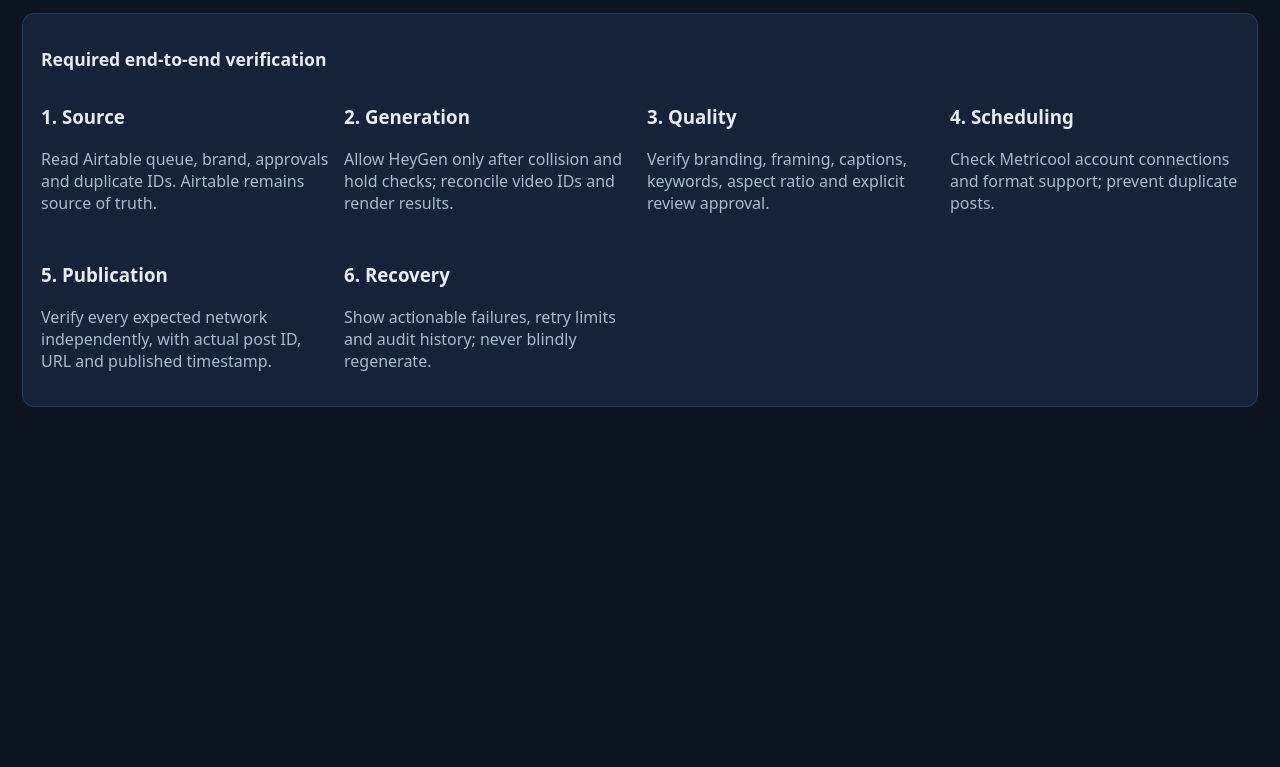
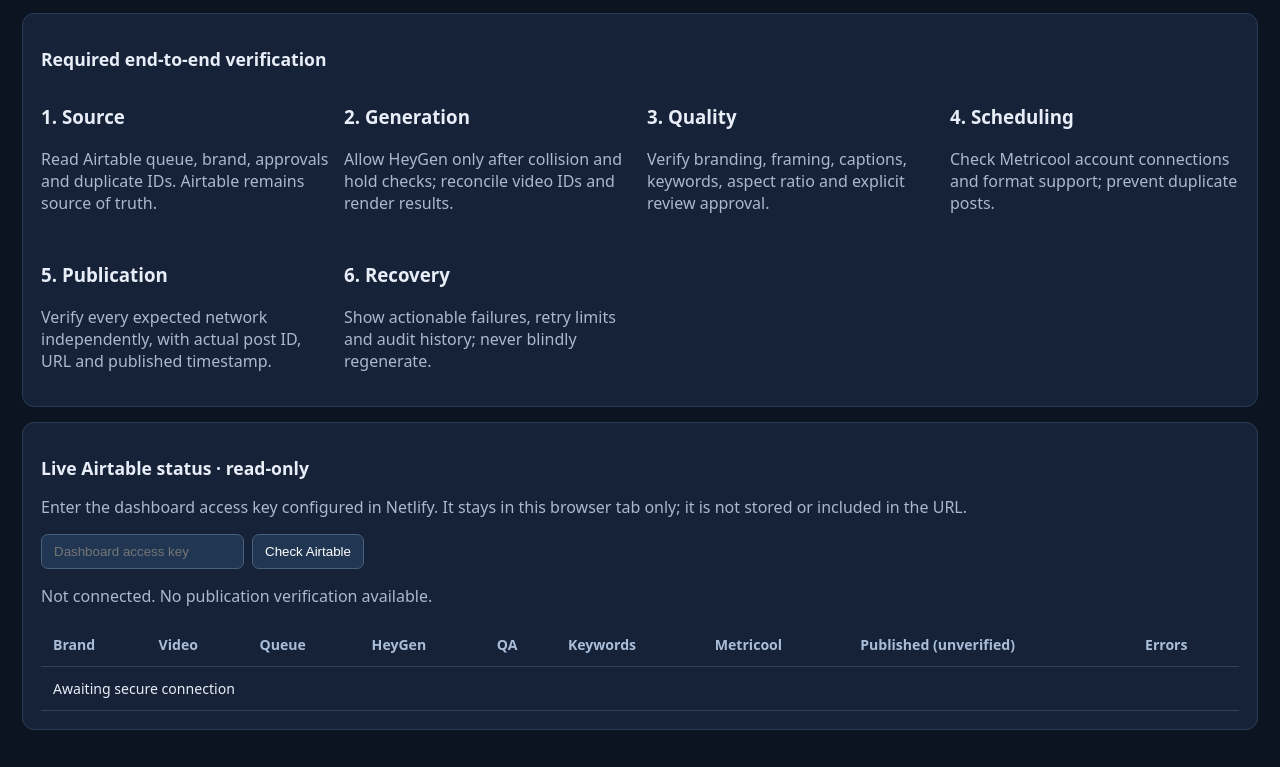
Before and after one commit to Muttanbal/kiwi-driver-video-control-centre, a plain HTML site: page index.html in a window 1280 px wide. Shown: the part 1233-2000 px from the top of the page. Before the commit the page ends 1677 px from the top, so only its background shows below. Drawn offline with Linux system fonts and the light colour scheme.

Commit message:
Display secured read-only Airtable records in Video Control Centre

```diff
--- a/index.html
+++ b/index.html
@@ -9,7 +9,24 @@
 <section class="card"><h2>Action queue</h2><div id="actions"></div></section>
 <section class="card"><h2>Video pipeline</h2><p>Actual records will appear only after the secure server integration is deployed and validated.</p><div class="scroll"><table><thead><tr><th>Video</th><th>Brand</th><th>Airtable</th><th>HeyGen</th><th>Visual & branding QA</th><th>Keywords</th><th>Metricool</th><th>Network publication</th><th>Errors / retry</th></tr></thead><tbody id="videos"><tr><td colspan="9" class="muted">No verified live data connection</td></tr></tbody></table></div></section>
 <section class="card"><h2>Required end-to-end verification</h2><div class="grid"><div><h3>1. Source</h3><p>Read Airtable queue, brand, approvals and duplicate IDs. Airtable remains source of truth.</p></div><div><h3>2. Generation</h3><p>Allow HeyGen only after collision and hold checks; reconcile video IDs and render results.</p></div><div><h3>3. Quality</h3><p>Verify branding, framing, captions, keywords, aspect ratio and explicit review approval.</p></div><div><h3>4. Scheduling</h3><p>Check Metricool account connections and format support; prevent duplicate posts.</p></div><div><h3>5. Publication</h3><p>Verify every expected network independently, with actual post ID, URL and published timestamp.</p></div><div><h3>6. Recovery</h3><p>Show actionable failures, retry limits and audit history; never blindly regenerate.</p></div></div></section>
-</main><script>
+<section class="card" id="live"><h2>Live Airtable status · read-only</h2><p>Enter the dashboard access key configured in Netlify. It stays in this browser tab only; it is not stored or included in the URL.</p><div class="actions"><input id="access" type="password" autocomplete="off" placeholder="Dashboard access key" aria-label="Dashboard access key"><button id="sync" onclick="syncAirtable()">Check Airtable</button></div><p id="syncstatus">Not connected. No publication verification available.</p><div class="scroll"><table><thead><tr><th>Brand</th><th>Video</th><th>Queue</th><th>HeyGen</th><th>QA</th><th>Keywords</th><th>Metricool</th><th>Published (unverified)</th><th>Errors</th></tr></thead><tbody id="livevideos"><tr><td colspan="9">Awaiting secure connection</td></tr></tbody></table></div></section>
+<script>
+const esc=s=>String(s??'').replace(/[&<>"']/g,c=>({'&':'&amp;','<':'&lt;','>':'&gt;','"':'&quot;',"'":'&#39;'}[c]));
+async function syncAirtable(){
+ const key=document.getElementById('access').value;
+ const status=document.getElementById('syncstatus');
+ if(!key){status.textContent='Enter the access key first.';return;}
+ status.textContent='Checking Airtable…';
+ try{
+ const r=await fetch('/.netlify/functions/status',{headers:{'x-dashboard-key':key},cache:'no-store'});
+ const data=await r.json();
+ if(!r.ok)throw Error(data.error||'HTTP '+r.status);
+ const rows=data.videos||[];
+ document.getElementById('livevideos').innerHTML=rows.length?rows.map(v=>'<tr>'+[v.brand,v.title,v.queue,v.heygen,v.qa,v.keyword,v.metricool,v.publishedDate||'Not verified',v.error].map(x=>'<td>'+esc(x)+'</td>').join('')+'</tr>').join(''):'<tr><td colspan="9">No records returned</td></tr>';
+ status.textContent='Airtable '+data.connections.airtable+' · '+rows.length+' records shown · HeyGen and Metricool API verification not connected · '+(data.errors||[]).join('; ');
+ }catch(e){status.textContent='Connection failed: '+e.message;}
+}
+</script></main><script>
 const brands=[{name:'Kiwi Driver Tours & Transfers',state:'Awaiting verification',networks:'Metricool brand 2581549'},{name:'Main Character Adventures',state:'Awaiting verification',networks:'Metricool brand 7097834'},{name:"Pilar's Facepainting",state:'Awaiting verification',networks:'Metricool brand 7179123'},{name:'Tiptoe the World',state:'ON HOLD — do not generate or publish',networks:'Metricool brand 7730350'}];
 const cards=[['Verified published', '—'],['Generating','—'],['Needs review','—'],['Scheduled','—'],['Blocked / failed','—']];
 document.querySelector('#summary').innerHTML=cards.map(([k,v])=>'<div class="card"><small>'+k+'</small><div><strong>'+v+'</strong></div><small>Live sync not connected</small></div>').join('');
```
